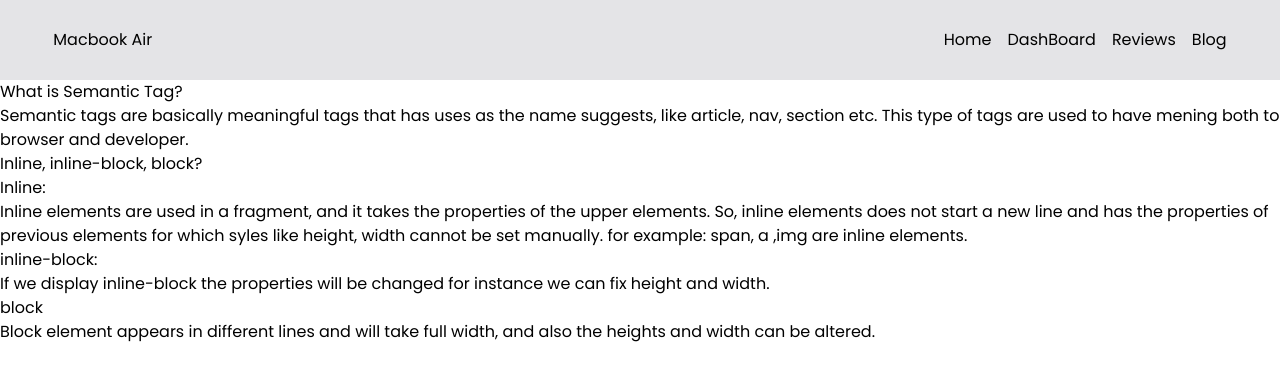
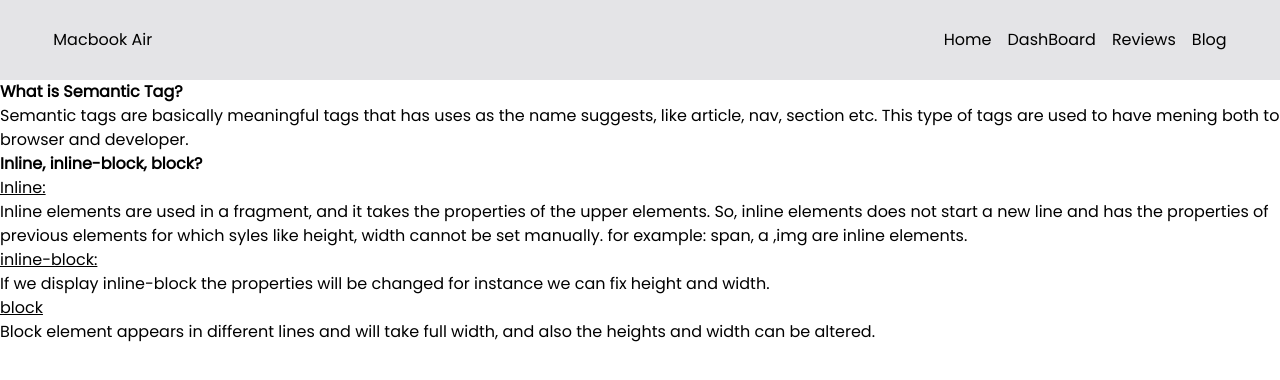
Before and after one commit to Jager0002/phone-library, a React (Create React App) app: page /Blog in a window 1280 px wide. Shown: the top 380 px of the page. Built offline with nearby package versions, Linux system fonts and the light colour scheme.

Commit message:
Question answer

```diff
--- a/src/components/Blog/Blog.js
+++ b/src/components/Blog/Blog.js
@@ -3,15 +3,15 @@ import React from "react";
 const Blog = () => {
   return (
     <div>
-      <h2>What is Semantic Tag?</h2>
+      <h2 className="font-semibold">What is Semantic Tag?</h2>
       <h2>
         Semantic tags are basically meaningful tags that has uses as the name
         suggests, like article, nav, section etc. This type of tags are used to
         have mening both to browser and developer.
       </h2>
 
-      <h2>Inline, inline-block, block?</h2>
-      <h2>Inline:</h2>
+      <h2 className="font-semibold">Inline, inline-block, block?</h2>
+      <h2 className="underline">Inline:</h2>
       <h2>
         Inline elements are used in a fragment, and it takes the properties of
         the upper elements. So, inline elements does not start a new line and
@@ -19,12 +19,12 @@ const Blog = () => {
         width cannot be set manually. for example: span, a ,img are inline
         elements.
       </h2>
-      <h2>inline-block:</h2>
+      <h2 className="underline">inline-block:</h2>
       <h2>
         If we display inline-block the properties will be changed for instance
         we can fix height and width.
       </h2>
-      <h2>block</h2>
+      <h2 className="underline">block</h2>
       <h2>
         Block element appears in different lines and will take full width, and
         also the heights and width can be altered.
```
